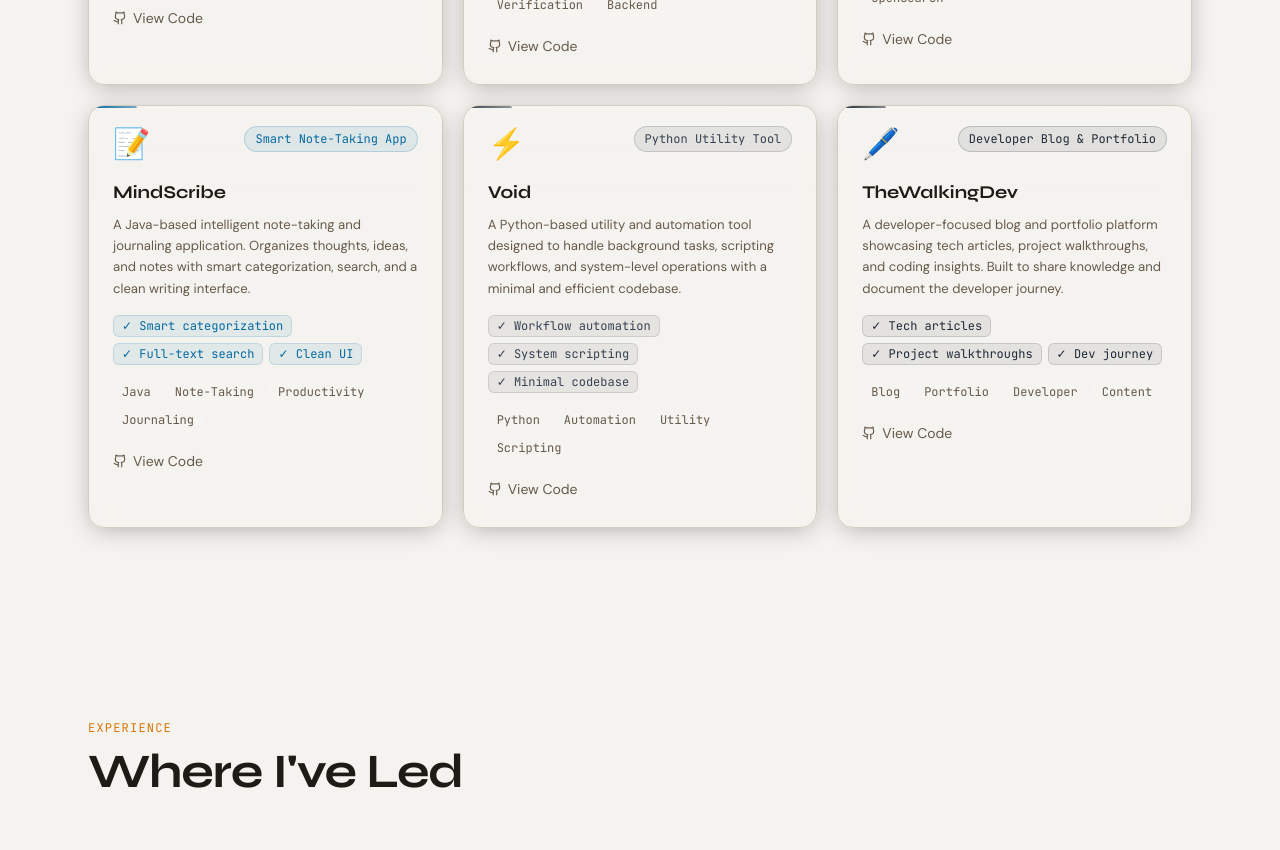
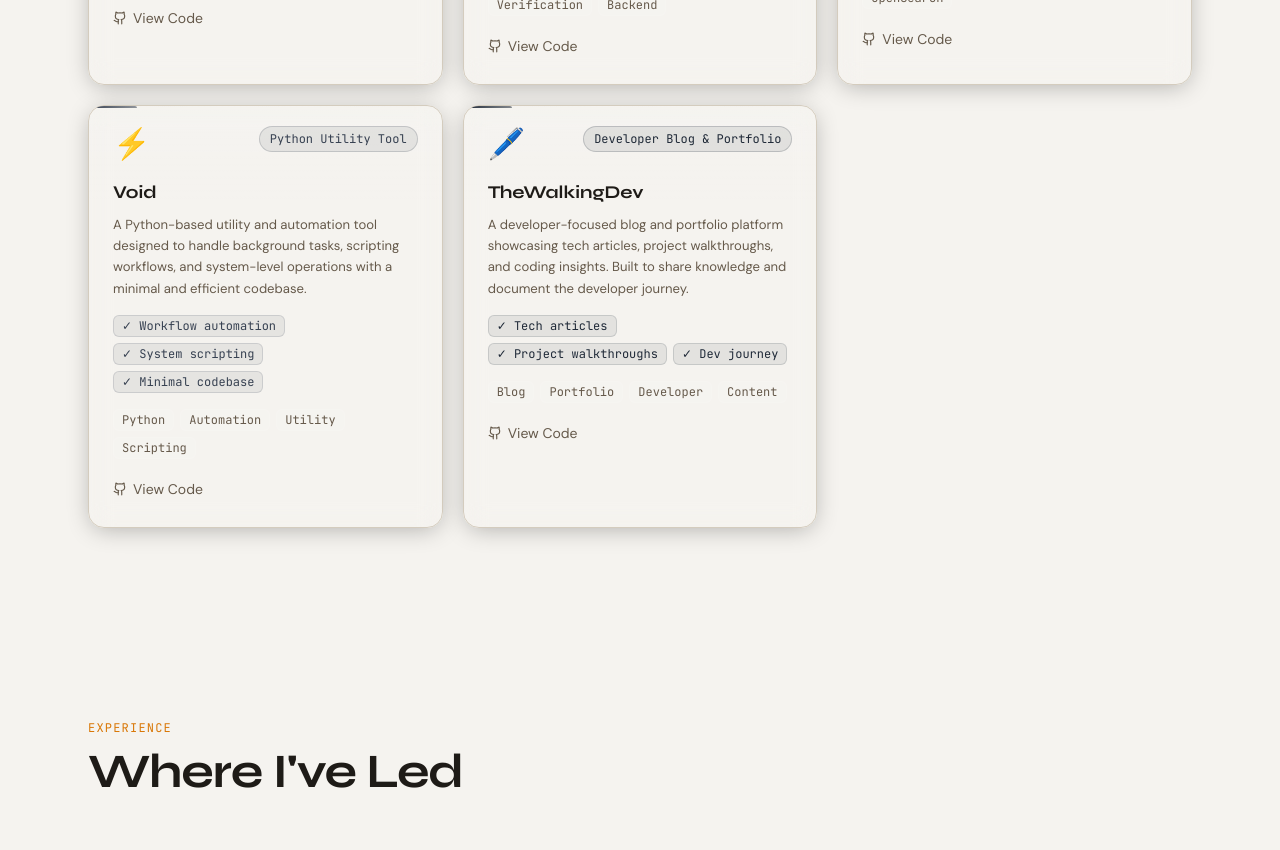
Before and after one commit to Srinivasan0107/srini_portfolio, a React (Vite) app: page / in a window 1280 px wide. Shown: the part 4400-5250 px from the top of the page. Built offline with nearby package versions, Linux system fonts and the light colour scheme.

Commit message:
remove MindScribe from projects

```diff
--- a/src/data.js
+++ b/src/data.js
@@ -192,17 +192,6 @@ export const projects = [
     github: 'https://github.com/SaiSruthi-R/THREAD',
   },
   {
-    title: 'MindScribe',
-    subtitle: 'Smart Note-Taking App',
-    description:
-      'A Java-based intelligent note-taking and journaling application. Organizes thoughts, ideas, and notes with smart categorization, search, and a clean writing interface.',
-    tags: ['Java', 'Note-Taking', 'Productivity', 'Journaling'],
-    highlights: ['Smart categorization', 'Full-text search', 'Clean UI'],
-    color: '#0369a1',
-    icon: '📝',
-    github: 'https://github.com/saidakshinsridhar/MindScribe',
-  },
-  {
     title: 'Void',
     subtitle: 'Python Utility Tool',
     description:
```
